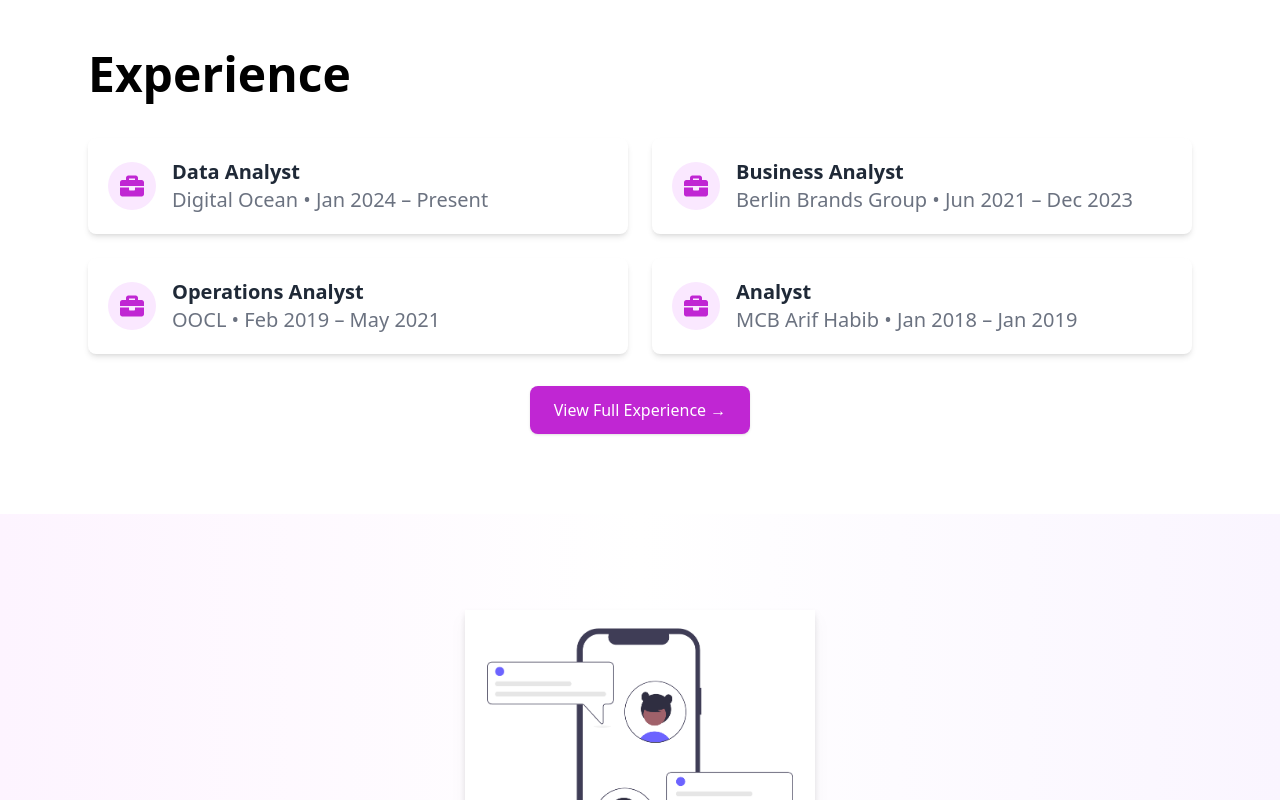
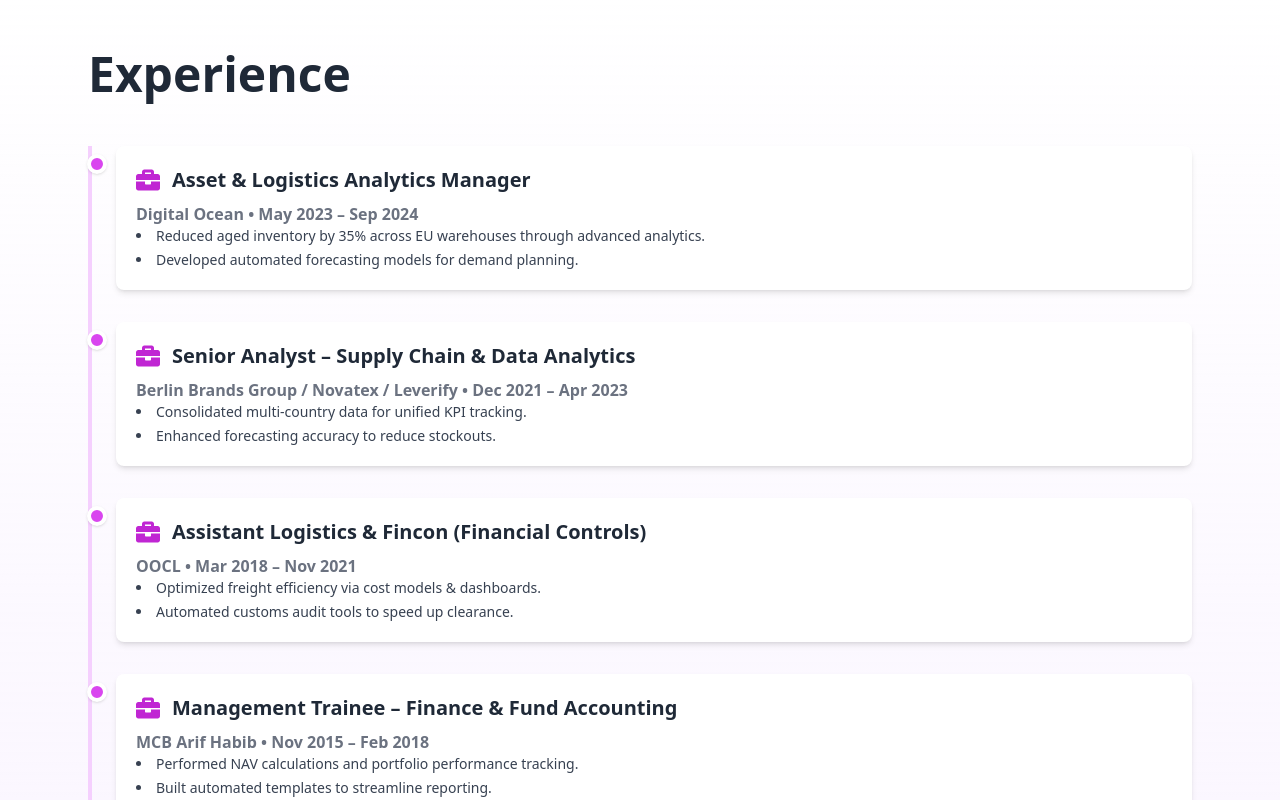
Before and after one commit to umerkhan-12/Client_portfolio, a Next.js app: page / in a window 1280 px wide. Shown: the part 940-1740 px from the top of the page. Built offline with nearby package versions, Linux system fonts and the light colour scheme.

Commit message:
Update Experinec

```diff
--- a/components/Experience.jsx
+++ b/components/Experience.jsx
@@ -1,70 +1,62 @@
 // 'use client'
 // import { motion } from 'framer-motion'
+// import { FaBriefcase } from 'react-icons/fa'
+// import Link from 'next/link'
 
 // const experiences = [
-//   {
-//     role: "Data Analyst",
-//     company: "Digital Ocean",
-//     date: "Jan 2024 – Present",
-//     details: [
-//       "Created interactive Power BI dashboards for KPI tracking",
-//       "Developed data pipelines for supply chain analytics"
-//     ]
-//   },
-//   {
-//     role: "Business Analyst",
-//     company: "Berlin Brands Group",
-//     date: "Jun 2021 – Dec 2023",
-//     details: [
-//       "Analyzed procurement spend and vendor performance",
-//       "Worked with stakeholders to improve reporting processes"
-//     ]
-//   },
-//   {
-//     role: "Operations Analyst",
-//     company: "OOCL",
-//     date: "Feb 2019 – May 2021",
-//     details: [
-//       "Monitored logistics KPIs and improved workflow efficiency",
-//       "Created weekly Excel reports for performance tracking"
-//     ]
-//   },
-//   {
-//     role: "Analyst",
-//     company: "MCB Arif Habib",
-//     date: "Jan 2018 – Jan 2019",
-//     details: [
-//       "Prepared financial performance reports",
-//       "Supported business decision-making with data insights"
-//     ]
-//   }
+//   { role: "Data Analyst", company: "Digital Ocean", date: "Jan 2024 – Present" },
+//   { role: "Business Analyst", company: "Berlin Brands Group", date: "Jun 2021 – Dec 2023" },
+//   { role: "Operations Analyst", company: "OOCL", date: "Feb 2019 – May 2021" },
+//   { role: "Analyst", company: "MCB Arif Habib", date: "Jan 2018 – Jan 2019" }
 // ]
 
-// export default function Experience() {
+// export default function ExperienceShort() {
 //   return (
-//     <section id="experience" className="py-20 ">
+//     <section id="experience" className="py-20 bg-white/40 backdrop-blur-sm">
 //       <div className="max-w-6xl mx-auto px-6">
-//         <h2 className="text-3xl font-bold mb-10">Experience</h2>
-//         <div className="space-y-8">
+//         <motion.h2
+//           initial={{ opacity: 0, y: 20 }}
+//           whileInView={{ opacity: 1, y: 0 }}
+//           viewport={{ once: true }}
+//           transition={{ duration: 0.5 }}
+//           className="text-5xl font-bold mb-10"
+//         >
+//           Experience
+//         </motion.h2>
+
+//         <div className="grid md:grid-cols-2 gap-6">
 //           {experiences.map((exp, idx) => (
 //             <motion.div
 //               key={idx}
-//               className="bg-gray-50 rounded-lg shadow-md p-6 hover:shadow-xl transition-shadow"
-//               initial={{opacity:0, y:50}}
-//               whileInView={{opacity:1, y:0}}
-//               viewport={{once:true}}
-//               transition={{duration:0.5, delay: idx * 0.2}}
-//               whileHover={{ scale: 1.02, y: -3 }}
+//               initial={{ opacity: 0, y: 20 }}
+//               whileInView={{ opacity: 1, y: 0 }}
+//               viewport={{ once: true }}
+//               transition={{ duration: 0.5, delay: idx * 0.15 }}
+//               whileHover={{ scale: 1.03, y: -4 }}
+//               className="flex items-center gap-4 p-5 bg-white rounded-lg shadow-md hover:shadow-lg transition"
 //             >
-//               <h3 className="text-xl font-semibold">{exp.role}</h3>
-//               <p className="text-gray-600 mb-2">{exp.company} • {exp.date}</p>
-//               <ul className="list-disc pl-5 text-gray-700 space-y-1">
-//                 {exp.details.map((d, i) => (
-//                   <li key={i}>{d}</li>
-//                 ))}
-//               </ul>
+//               <div className="bg-fuchsia-100 p-3 rounded-full">
+//                 <FaBriefcase className="text-fuchsia-600 text-2xl" />
+//               </div>
+//               <div>
+//                 <h3 className="font-semibold text-gray-800 text-xl">{exp.role}</h3>
+//                 <p className="text-xl text-gray-500">{exp.company} • {exp.date}</p>
+//               </div>
 //             </motion.div>
 //           ))}
+//         </div>
+
+//         {/* View Full Experience Button */}
+//         <div className="mt-8 text-center">
+//           <Link href="/experience">
+//             <motion.button
+//               whileHover={{ scale: 1.05 }}
+//               whileTap={{ scale: 0.95 }}
+//               className="px-6 py-3 bg-fuchsia-600 text-white rounded-lg shadow hover:bg-fuchsia-700 transition"
+//             >
+//               View Full Experience →
+//             </motion.button>
+//           </Link>
 //         </div>
 //       </div>
 //     </section>
@@ -76,55 +68,97 @@
 import Link from 'next/link'
 
 const experiences = [
-  { role: "Data Analyst", company: "Digital Ocean", date: "Jan 2024 – Present" },
-  { role: "Business Analyst", company: "Berlin Brands Group", date: "Jun 2021 – Dec 2023" },
-  { role: "Operations Analyst", company: "OOCL", date: "Feb 2019 – May 2021" },
-  { role: "Analyst", company: "MCB Arif Habib", date: "Jan 2018 – Jan 2019" }
+  {
+    role: "Asset & Logistics Analytics Manager",
+    company: "Digital Ocean",
+    date: "May 2023 – Sep 2024",
+    points: [
+      "Reduced aged inventory by 35% across EU warehouses through advanced analytics.",
+      "Developed automated forecasting models for demand planning."
+    ]
+  },
+  {
+    role: "Senior Analyst – Supply Chain & Data Analytics",
+    company: "Berlin Brands Group / Novatex / Leverify",
+    date: "Dec 2021 – Apr 2023",
+    points: [
+      "Consolidated multi-country data for unified KPI tracking.",
+      "Enhanced forecasting accuracy to reduce stockouts."
+    ]
+  },
+  {
+    role: "Assistant Logistics & Fincon (Financial Controls)",
+    company: "OOCL",
+    date: "Mar 2018 – Nov 2021",
+    points: [
+      "Optimized freight efficiency via cost models & dashboards.",
+      "Automated customs audit tools to speed up clearance."
+    ]
+  },
+  {
+    role: "Management Trainee – Finance & Fund Accounting",
+    company: "MCB Arif Habib",
+    date: "Nov 2015 – Feb 2018",
+    points: [
+      "Performed NAV calculations and portfolio performance tracking.",
+      "Built automated templates to streamline reporting."
+    ]
+  }
 ]
 
 export default function ExperienceShort() {
   return (
-    <section id="experience" className="py-20 bg-white/40 backdrop-blur-sm">
+    <section id="experience" className="py-20 bg-gradient-to-b from-white/60 to-purple-50 backdrop-blur-sm">
       <div className="max-w-6xl mx-auto px-6">
         <motion.h2
           initial={{ opacity: 0, y: 20 }}
           whileInView={{ opacity: 1, y: 0 }}
           viewport={{ once: true }}
           transition={{ duration: 0.5 }}
-          className="text-5xl font-bold mb-10"
+          className="text-5xl font-bold mb-12 text-gray-800"
         >
           Experience
         </motion.h2>
 
-        <div className="grid md:grid-cols-2 gap-6">
+        <div className="relative border-l-4 border-fuchsia-200 pl-6 space-y-8">
           {experiences.map((exp, idx) => (
             <motion.div
               key={idx}
-              initial={{ opacity: 0, y: 20 }}
-              whileInView={{ opacity: 1, y: 0 }}
+              initial={{ opacity: 0, x: -20 }}
+              whileInView={{ opacity: 1, x: 0 }}
               viewport={{ once: true }}
               transition={{ duration: 0.5, delay: idx * 0.15 }}
-              whileHover={{ scale: 1.03, y: -4 }}
-              className="flex items-center gap-4 p-5 bg-white rounded-lg shadow-md hover:shadow-lg transition"
+              className="relative"
             >
-              <div className="bg-fuchsia-100 p-3 rounded-full">
-                <FaBriefcase className="text-fuchsia-600 text-2xl" />
-              </div>
-              <div>
-                <h3 className="font-semibold text-gray-800 text-xl">{exp.role}</h3>
-                <p className="text-xl text-gray-500">{exp.company} • {exp.date}</p>
+              {/* Dot */}
+              <div className="absolute -left-[29px] top-2 w-5 h-5 bg-fuchsia-500 rounded-full border-4 border-white shadow" />
+
+              {/* Card */}
+              <div className="bg-white rounded-lg shadow-md p-5 hover:shadow-lg transition">
+                <div className="flex items-center gap-3 mb-2">
+                  <FaBriefcase className="text-fuchsia-600 text-2xl font-semibold" />
+                  <h3 className="font-semibold text-xl text-gray-800">{exp.role}</h3>
+                </div>
+                <p className="text-gray-500 text-xlb-3 font-semibold">
+                  {exp.company} • {exp.date}
+                </p>
+                <ul className="list-disc list-inside text-gray-700 text-sm space-y-1">
+                  {exp.points.map((point, i) => (
+                    <li key={i}>{point}</li>
+                  ))}
+                </ul>
               </div>
             </motion.div>
           ))}
         </div>
 
         {/* View Full Experience Button */}
-        <div className="mt-8 text-center">
+        <div className="mt-10 text-center">
           <Link href="/experience">
             <motion.button
               whileHover={{ scale: 1.05 }}
               whileTap={{ scale: 0.95 }}
-              className="px-6 py-3 bg-fuchsia-600 text-white rounded-lg shadow hover:bg-fuchsia-700 transition"
+              className="px-6 py-3 bg-fuchsia-600 text-white rounded-full shadow hover:bg-fuchsia-700 transition"
             >
               View Full Experience →
             </motion.button>
```
